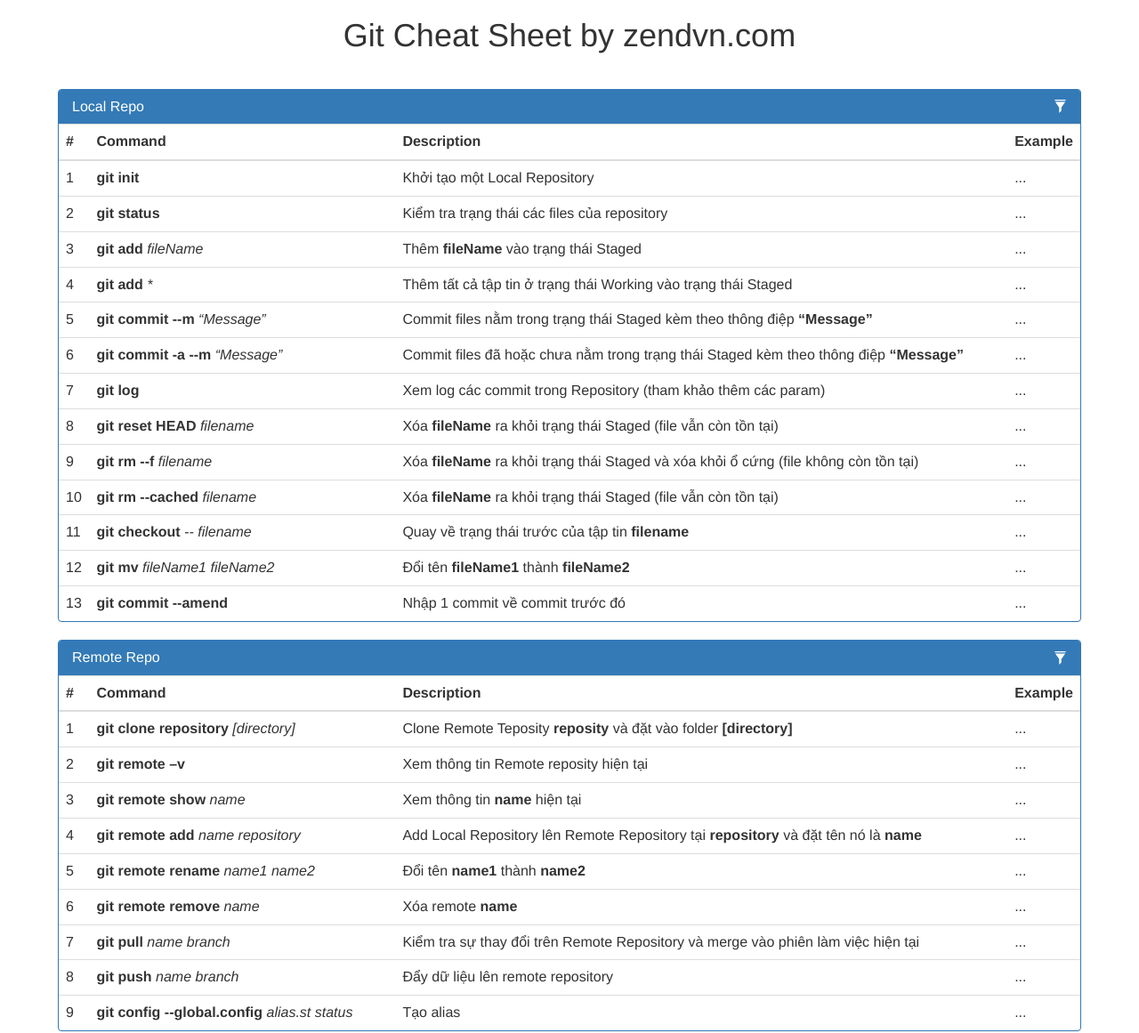
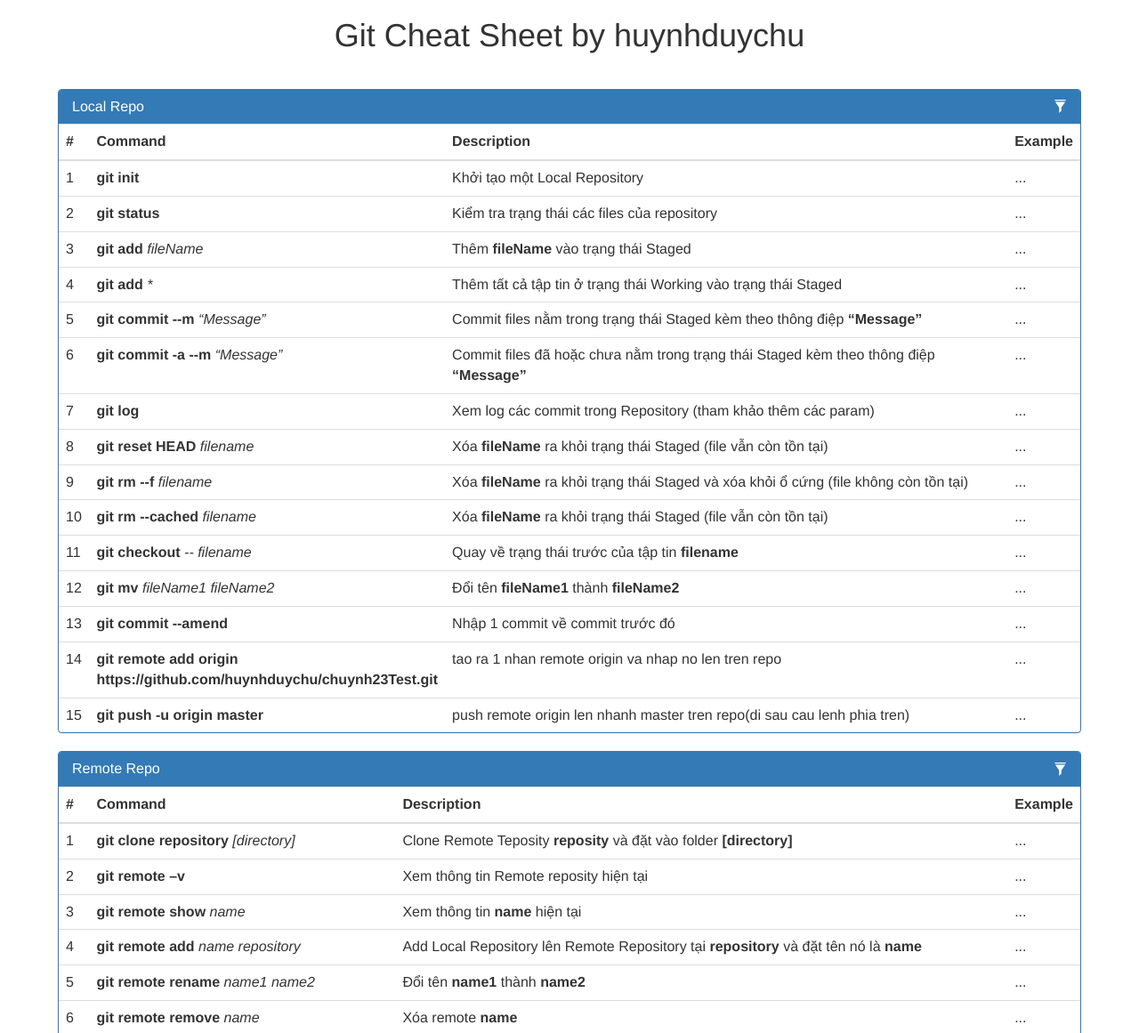
Before and after one commit to huynhduychu/chuynh23Test, a plain HTML site: page index.html in a window 1280 px wide. Shown: the top 1161 px of the page at 89% size. Drawn offline with Linux system fonts and the light colour scheme.

Commit message:
modified to chuHuynh

```diff
--- a/index.html
+++ b/index.html
@@ -5,7 +5,7 @@
 	<meta http-equiv="X-UA-Compatible" content="IE=edge">
 	<meta name="viewport" content="width=device-width, initial-scale=1">
 	<!-- The above 3 meta tags *must* come first in the head; any other head content must come *after* these tags -->
-	<title>Git Cheat Sheet by zendvn.com</title>
+	<title>Git Cheat Sheet by huynhduychu@gmail.com</title>
 
 	<!-- Bootstrap -->
 	<link href="css/bootstrap.min.css" rel="stylesheet">
@@ -21,7 +21,7 @@
 
 	<div class="container">
 
-    	<h1 class="text-center">Git Cheat Sheet by zendvn.com</h1>
+    	<h1 class="text-center">Git Cheat Sheet by huynhduychu</h1>
     	<div class="row">
 			<!-- LOCAL REPO : START -->
 			<div class="panel panel-primary">
@@ -137,6 +137,20 @@
 							<td>Nhập 1 commit về commit trước đó</td>
 							<td>...</td>
 						</tr>
+						<tr>
+							<td>14</td>
+							<td><strong>git remote add origin https://github.com/huynhduychu/chuynh23Test.git</strong> </td>
+							<td>tao ra 1 nhan remote origin va nhap no len tren repo</td>
+							<td>...</td>
+						</tr>
+						<tr>
+							<td>15</td>
+							<td><strong>git push -u origin master</strong> </td>
+							<td>push remote origin len nhanh master tren repo(di sau cau lenh phia tren)</td>
+							<td>...</td>
+						</tr>
+
+
 					</tbody>
 				</table>
 			</div>
```
